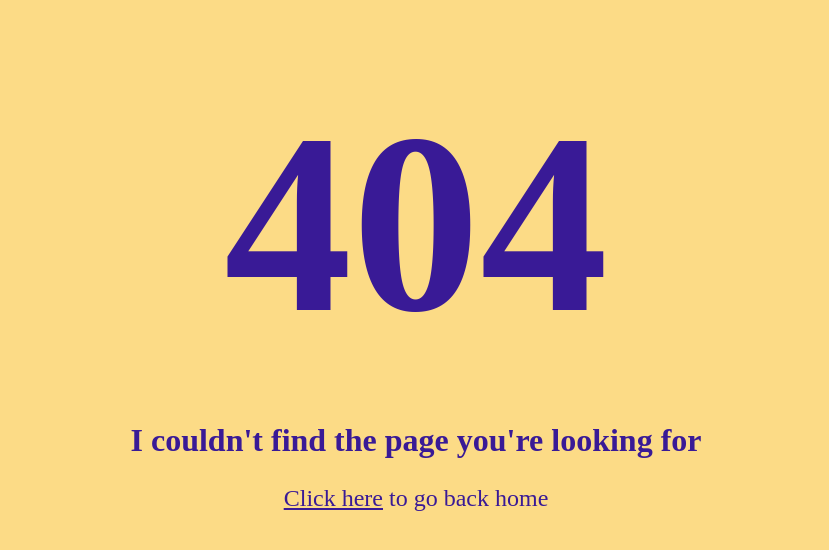
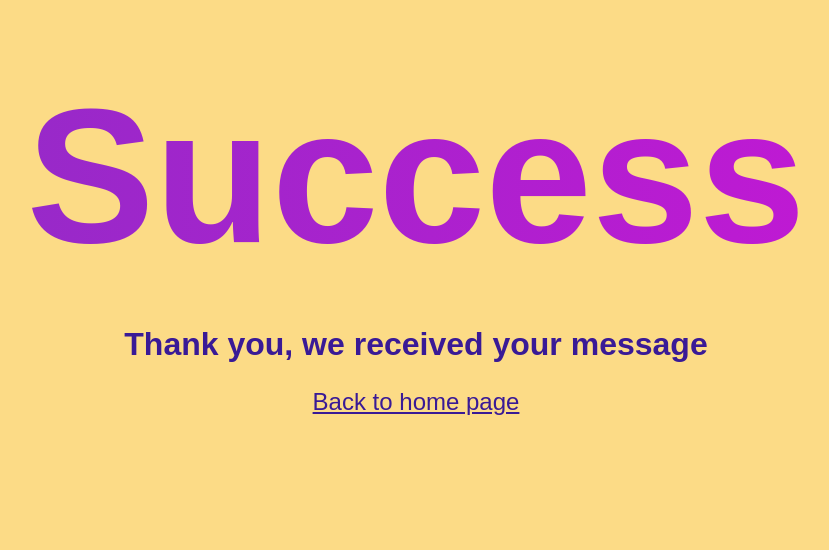
Before and after one commit to aarontabuchi/tabuchidev, a Next.js app: page /success in a window 1280 px wide. Before the commit this address had no page. Shown: the top 550 px of the page, without its empty margins (224-1053 px from the left). Built offline with nearby package versions, Linux system fonts and the light colour scheme.

Commit message:
add success form page

```diff
--- a/components/Contact.js
+++ b/components/Contact.js
@@ -28,8 +28,7 @@ export default function Contact() {
         name="contact-form"
         method="POST"
         data-netlify="true"
-        // action="/contact/success"
-        // enctype="application/x-www-form-urlencoded"
+        action="/success"
       >
         <input type="hidden" name="form-name" value="contact-form" />
         <legend>
--- a/pages/404.js
+++ b/pages/404.js
@@ -1,5 +1,4 @@
 import Head from "next/head";
-import styles from "../styles/Home.module.css";
 import Link from "next/link";
 
 export default function Custom404() {
@@ -10,12 +9,11 @@ export default function Custom404() {
       </Head>
       <section>
         <h1>404</h1>
-        <h2>I couldn't find the page you're looking for</h2>
+        <h2>I'm sorry but I couldn't find the page you're looking for</h2>
         <p>
           <Link href="/">
-            <a>Click here</a>
-          </Link>{" "}
-          to go back home
+            <a>Back to home page</a>
+          </Link>
         </p>
       </section>
       <style jsx>{`
@@ -30,11 +28,11 @@ export default function Custom404() {
           font-size: 1.5rem;
         }
         section {
-          background: #fcdb86;
+          background: #F59D91;
           height: 100vh;
           text-align: center;
           padding: 2rem;
-          color: #391a96;
+          color: #7A2244;
         }
       `}</style>
     </>
--- /dev/null
+++ b/pages/success.js
@@ -0,0 +1,57 @@
+import Head from "next/head";
+import Link from "next/link";
+
+export default function Success() {
+  return (
+    <>
+      <Head>
+        <title>Message received</title>
+      </Head>
+      <section>
+        <h1>Success</h1>
+        <h2>Thank you, we received your message</h2>
+        <p>
+          <Link href="/">
+            <a>Back to home page</a>
+          </Link>
+        </p>
+      </section>
+      <style jsx>{`
+        h1 {
+          font-size: 15vw;
+          background: linear-gradient(
+            to right,
+            rgba(57, 26, 150, 1) 0%,
+            rgba(134, 48, 196, 1) 50%,
+            rgba(255, 0, 228, 1) 100%
+          );
+          background-size: 400% auto;
+          background-clip: text;
+          -webkit-background-clip: text;
+          -webkit-text-fill-color: transparent;
+          animation: flow 3s ease-in-out infinite alternate-reverse;
+        }
+        @keyframes flow {
+          to {
+            background-position: 75%;
+          }
+        }
+        h2 {
+          font-size: 2rem;
+        }
+        p {
+          padding-top: 1rem;
+          font-size: 1.5rem;
+        }
+        section {
+          background: #fcdb86;
+          height: 100vh;
+          text-align: center;
+          padding: 2rem;
+          color: #391a96;
+          font-family: "Work Sans", sans-serif;
+        }
+      `}</style>
+    </>
+  );
+}
```
